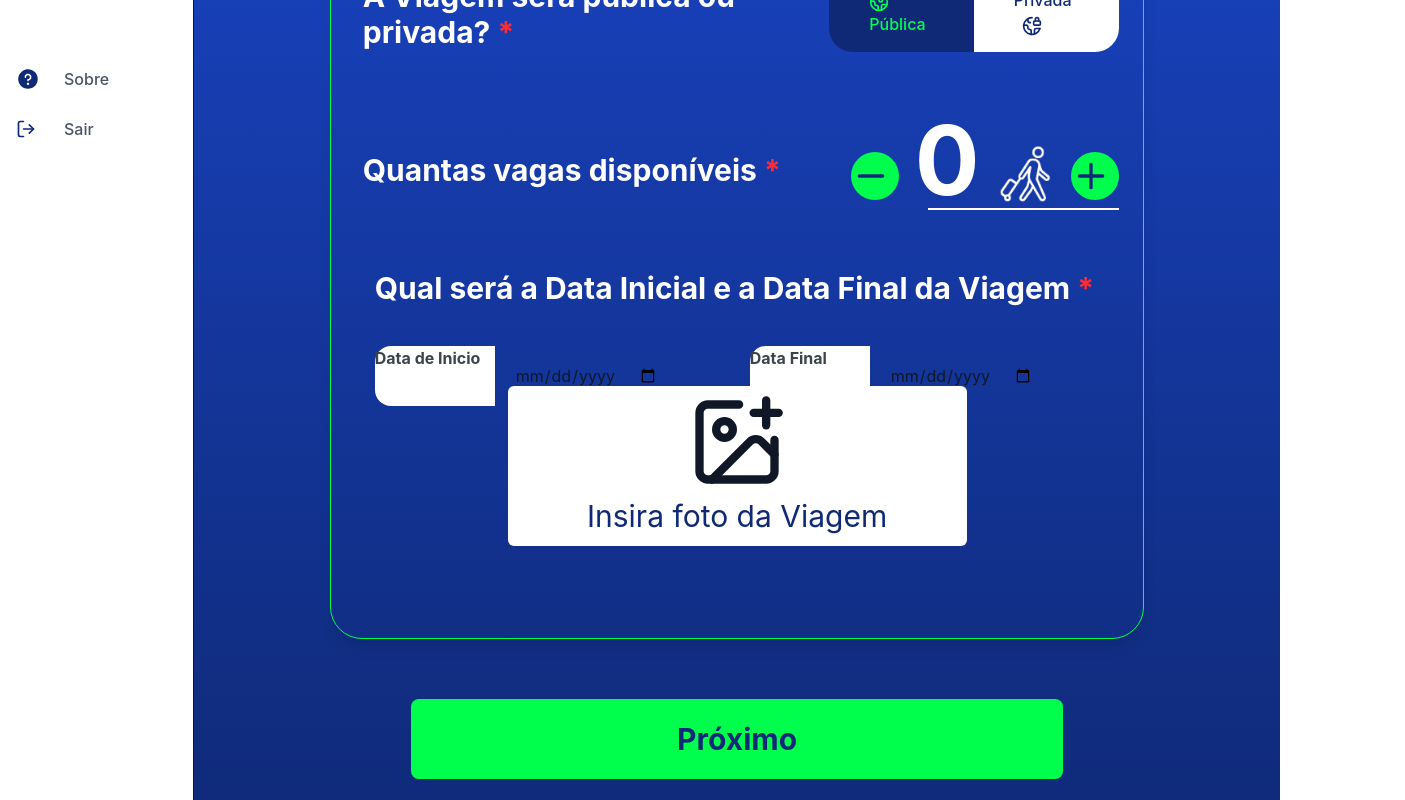
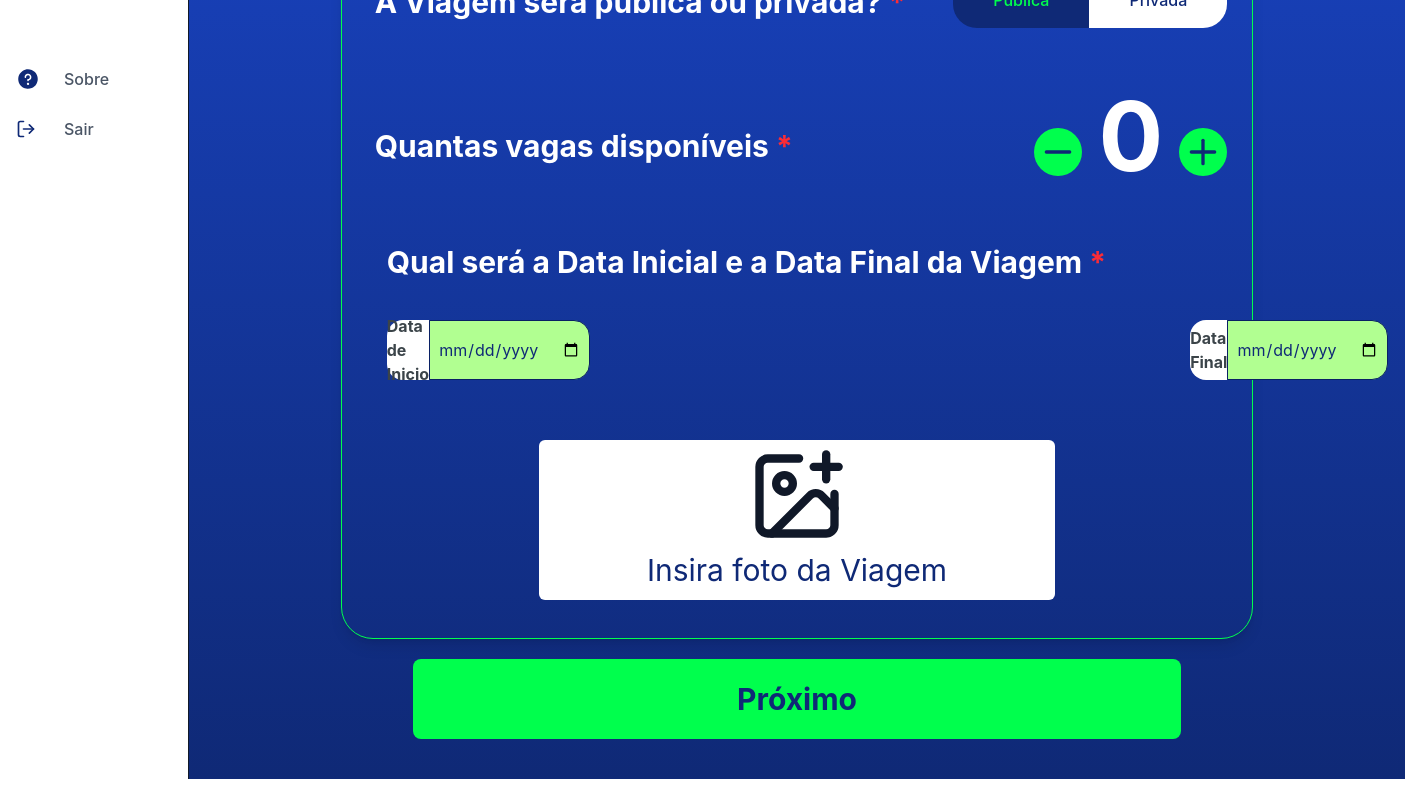
Before and after one commit to florgust/frontend-globix, a Next.js app: page /create_trip in a window 1280 px wide. Shown: the part 480-1280 px from the top of the page, 1405 px wide, since content can reach past the window. After the commit the page ends 1259 px from the top, so only its background shows below. Built offline with nearby package versions, Linux system fonts and the light colour scheme.

Commit message:
SCRUM-86: Integrando tela de criaçãod e viagem

```diff
--- a/src/app/create_trip/page.tsx
+++ b/src/app/create_trip/page.tsx
@@ -2,78 +2,90 @@
 import { HeaderPages } from '@/components/ui/header';
 import SidebarMenu from '@/components/ui/SidebarMenu';
 import React, { useState } from 'react';
-import { Earth, EarthLock, ImagePlus, Minus, Plus } from 'lucide-react';
-import { useRouter } from "next/navigation";
+import { ImagePlus, Minus, Plus } from 'lucide-react';
+import { useRouter } from "next/navigation"; // Importa o useRouter
 import DatePickerHtml from '@/components/ui/DatePickerHtml';
-import axios from 'axios';
+import api from "@/utils/axios"; // Importa o axios configurado
 
 export default function CreateTripPage() {
     const [selectedOption, setSelectedOption] = useState("public");
     const [count, setCount] = useState(0);
-    const [tripName, setTripName] = useState('');
-    const [description, setDescription] = useState('');
-    const [startDate, setStartDate] = useState('');
-    const [endDate, setEndDate] = useState('');
-    const [imageFile, setImageFile] = useState<File | null>(null);
+    const [tripName, setTripName] = useState("");
+    const [tripDescription, setTripDescription] = useState("");
+    const [startDate, setStartDate] = useState("");
+    const [endDate, setEndDate] = useState("");
     const router = useRouter();
 
-    const handleSubmit = async () => {
+    const handleCreateTrip = async () => {
+        if (!tripName || !tripDescription || !startDate || !endDate || count <= 0) {
+            alert("Preencha todos os campos obrigatórios antes de prosseguir.");
+            return;
+        }
+
+        const payload = {
+            nome: tripName,
+            descricao: tripDescription,
+            dataInicio: startDate,
+            dataFim: endDate,
+            criadorId: 1, // Substitua pelo ID do criador autenticado
+            tipo: selectedOption === "public" ? "publica" : "privada",
+            quantidadeParticipante: count,
+        };
+
         try {
-            // Exemplo sem upload de imagem
-            await axios.post("http://localhost:3000/trip", {
-                nome: tripName,
-                descricao: description,
-                status: selectedOption,
-                qtd_vagas: count,
-                data_inicio: startDate,
-                data_fim: endDate
-            });
-
-            router.push("/travel_location"); // Redireciona após criação
+            await api.post('/viagem', payload);
+            alert("Viagem criada com sucesso!");
+            router.push("/travel_location"); // Redireciona para a próxima página
         } catch (error) {
             console.error("Erro ao criar viagem:", error);
+            alert("Ocorreu um erro ao criar a viagem. Tente novamente.");
         }
     };
 
     return (
-        <div className="flex min-h-screen bg-gradient-to-b from-[#1C4CDC] to-[#0F2976]">
+        <div className="flex min-h-screen bg-gradient-to-b from-[#1C4CDC] to-[#0F2976] ">
             <SidebarMenu />
+
             <div className="flex flex-col items-center w-full bg-gradient-to-b from-[#1C4CDC] to-[#0F2976]">
                 <HeaderPages />
                 <h1 className="font-bold text-4xl text-left text-white w-full pl-22 mt-2">Criar Viagem</h1>
                 <div className='flex flex-col items-center w-9/10 border border-white mt-3' />
 
                 <div className="flex flex-col items-center w-3/4 h-230 mt-8 p-4 border border-[#00FF4D] rounded-4xl shadow-lg">
+
                     <div className="relative w-[98%]">
-                        {/* Nome da viagem */}
-                        <label className="absolute left-4 top-6 text-[#3B4449] text-1xl font-bold">
+                        <label
+                            htmlFor="nome-viagem"
+                            className="absolute left-4 top-6 text-[#3B4449] text-1xl font-bold"
+                        >
                             Nome da Viagem <span className="text-red-500">*</span>
                         </label>
                         <input
                             type="text"
+                            id="nome-viagem"
+                            placeholder="Digite o nome da viagem"
                             value={tripName}
                             onChange={(e) => setTripName(e.target.value)}
-                            placeholder="Digite o nome da viagem"
                             className="w-full h-20 px-4 pt-7 py-2 mt-5 rounded-xl bg-white outline-none"
                         />
 
-                        {/* Descrição */}
-                        <label className="absolute left-4 top-32 text-[#3B4449] text-1xl font-bold">
+                        <label
+                            htmlFor="descricao-viagem"
+                            className="absolute left-4 top-32 text-[#3B4449] text-1xl font-bold"
+                        >
                             Descrição da Viagem <span className="text-red-500">*</span>
                         </label>
                         <input
                             type="text"
-                            value={description}
-                            onChange={(e) => setDescription(e.target.value)}
+                            id="descricao-viagem"
                             placeholder="Digite a descrição da viagem"
+                            value={tripDescription}
+                            onChange={(e) => setTripDescription(e.target.value)}
                             className="w-full h-20 px-4 pt-7 py-2 mt-5 rounded-xl bg-white outline-none"
                         />
 
-                        {/* Pública/Privada */}
                         <div className="flex items-center w-full mt-5 justify-between">
-                            <h1 className='font-bold text-3xl text-left text-white mt-5 pl-2'>
-                                A Viagem será pública ou privada? <span className="text-red-500">*</span>
-                            </h1>
+                            <h1 className='font-bold text-3xl text-left text-white mt-5 pl-2'>A Viagem será pública ou privada? <span className="text-red-500">*</span></h1>
 
                             <div className="flex mt-4">
                                 <label className="flex items-center">
@@ -82,11 +94,12 @@ export default function CreateTripPage() {
                                         name="visibility"
                                         value="public"
                                         className="hidden"
-                                        checked={selectedOption === "public"}
                                         onChange={() => setSelectedOption("public")}
                                     />
-                                    <span className={`px-10 py-4 rounded-tl-3xl rounded-bl-3xl font-medium cursor-pointer ${selectedOption === "public" ? "bg-[#0F2976] text-[#00FF4D]" : "bg-white text-[#0F2976]"}`}>
-                                        <Earth className="inline-block mr-2 w-5 h-5" />
+                                    <span
+                                        className={`px-10 py-4 rounded-tl-3xl rounded-bl-3xl font-medium cursor-pointer ${selectedOption === "public" ? "bg-[#0F2976] text-[#00FF4D]" : "bg-white text-[#0F2976]"
+                                            }`}
+                                    >
                                         Pública
                                     </span>
                                 </label>
@@ -97,91 +110,74 @@ export default function CreateTripPage() {
                                         name="visibility"
                                         value="private"
                                         className="hidden"
-                                        checked={selectedOption === "private"}
                                         onChange={() => setSelectedOption("private")}
                                     />
-                                    <span className={`px-10 py-4 rounded-tr-3xl rounded-br-3xl font-medium cursor-pointer ${selectedOption === "private" ? "bg-[#0F2976] text-[#00FF4D]" : "bg-white text-[#0F2976]"}`}>
+                                    <span
+                                        className={`px-10 py-4 rounded-tr-3xl rounded-br-3xl font-medium cursor-pointer ${selectedOption === "private" ? "bg-[#0F2976] text-[#00FF4D]" : "bg-white text-[#0F2976]"
+                                            }`}
+                                    >
                                         Privada
-                                        <EarthLock className="inline-block ml-2 w-5 h-5" />
                                     </span>
                                 </label>
                             </div>
                         </div>
 
-                        {/* Quantidade de vagas */}
                         <div className="flex items-center justify-between w-full mt-15">
-                            <h1 className='font-bold text-3xl text-left text-white mt-5 pl-2'>
-                                Quantas vagas disponíveis <span className="text-red-500">*</span>
-                            </h1>
+                            <h1 className='font-bold text-3xl text-left text-white mt-5 pl-2'>Quantas vagas disponíveis <span className="text-red-500">*</span></h1>
 
                             <div className="flex justify-center gap-4">
                                 <button
                                     onClick={() => setCount((prev) => Math.max(prev - 1, 0))}
-                                    className="w-12 h-12 mt-10 bg-[#00FF4D] rounded-full hover:bg-green-600"
+                                    className="flex items-center justify-center w-12 h-12 mt-10 bg-[#00FF4D] text-white text-4xl font-bold rounded-full cursor-pointer hover:bg-green-600"
                                 >
                                     <Minus className='w-10 h-10 text-[#0F2976]' />
                                 </button>
 
                                 <span className="text-8xl text-white font-bold">{count}</span>
 
-                                <img src='../images-home_page/walking.png' className='w-15 h-15 mt-8' />
-
                                 <button
                                     onClick={() => setCount((prev) => prev + 1)}
-                                    className="w-12 h-12 mt-10 bg-[#00FF4D] rounded-full hover:bg-green-600"
+                                    className="flex items-center justify-center w-12 h-12 mt-10 bg-[#00FF4D] text-white font-bold rounded-full cursor-pointer hover:bg-green-600"
                                 >
                                     <Plus className='w-10 h-10 text-[#0F2976]' />
                                 </button>
                             </div>
                         </div>
 
-                        {/* Datas */}
-                        <div className="w-[25%] ml-auto border-t border-1 border-white justify-between"></div>
-
                         <h1 className="font-bold text-3xl text-left text-white mt-15 pl-5 w-full">
-                            Qual será a Data Inicial e a Data Final da Viagem <span className="text-red-500">*</span>
-                        </h1>
+                            Qual será a Data Inicial e a Data Final da Viagem <span className="text-red-500">*</span></h1>
 
                         <div className="flex mt-10 h-15">
-                            <p className='bg-white w-30 rounded-tl-2xl rounded-bl-2xl font-bold text-[#3B4449] ml-5'>Data de Inicio</p>
-                            <input
-                                type="date"
-                                value={startDate}
-                                onChange={(e) => setStartDate(e.target.value)}
-                                className="ml-2 px-3 py-2 rounded-md"
-                            />
-
-                            <p className='bg-white w-30 rounded-tl-2xl rounded-bl-2xl font-bold text-[#3B4449] ml-20'>Data Final</p>
-                            <input
-                                type="date"
-                                value={endDate}
-                                onChange={(e) => setEndDate(e.target.value)}
-                                className="ml-2 px-3 py-2 rounded-md"
-                            />
+                            <p className='flex items-center justify-center bg-white w-30 rounded-tl-2xl rounded-bl-2xl font-bold text-[#3B4449] ml-5'>Data de Inicio</p>
+                            <DatePickerHtml onChange={(date) => setStartDate(date)} />
+                            <p className='flex items-center justify-center bg-white w-30 rounded-tl-2xl rounded-bl-2xl font-bold text-[#3B4449] ml-150'>Data Final</p>
+                            <DatePickerHtml onChange={(date) => setEndDate(date)} />
                         </div>
 
-                        {/* Imagem */}
                         <div className="w-full flex flex-col relative items-center justify-center mt-15">
                             <div className='absolute bg-white w-3/5 h-40 rounded-md'></div>
-                            <ImagePlus className='absolute w-25 h-25 mb-12'/>
-                            <label htmlFor="file-upload" className="absolute mt-25 text-[#0F2976] text-3xl cursor-pointer">
+
+                            <ImagePlus className='absolute w-25 h-25 mb-12' />
+
+                            <label
+                                htmlFor="file-upload"
+                                className="absolute mt-25 text-[#0F2976] text-3xl cursor-pointer"
+                            >
                                 Insira foto da Viagem
                             </label>
                             <input
                                 type="file"
                                 id="file-upload"
-                                onChange={(e) => setImageFile(e.target.files?.[0] || null)}
-                                className="hidden"
+                                className="block text-sm file:h-40 file:w-full file:mr-4 file:py-6 file:px-4 file:rounded-lg file:border-0 file:text-sm file:font-semibold file:bg-white file:text-white"
                             />
                         </div>
                     </div>
                 </div>
 
-                {/* Botão de submit */}
-                <div className='w-full flex flex-col items-center justify-center mt-15'>
+                <div className='w-full flex flex-col items-center justify-center mt-15 mt-15'>
                     <button
-                        onClick={handleSubmit}
-                        className="bg-[#00FF4D] text-[#0F2976] font-bold text-2xl rounded-lg w-3/5 h-20 text-3xl cursor-pointer"
+                        onClick={handleCreateTrip}
+                        className="absolute bg-[#00FF4D] text-[#0F2976] font-bold text-2xl rounded-lg w-3/5 h-20 text-3xl cursor-pointer"
                     >
                         Próximo
                     </button>
@@ -190,5 +186,5 @@ export default function CreateTripPage() {
                 <div className='flex flex-col items-center mt-20' />
             </div>
         </div>
-    );
+    )
 }
--- a/src/components/ui/DatePickerHtml.tsx
+++ b/src/components/ui/DatePickerHtml.tsx
@@ -1,15 +1,25 @@
 import React, { useState } from "react";
 
-export default function DatePickerHtml() {
+interface DatePickerHtmlProps {
+  onChange: (date: string) => void; // Define o tipo da propriedade onChange
+}
+
+export default function DatePickerHtml({ onChange }: DatePickerHtmlProps) {
   const [selectedDate, setSelectedDate] = useState("");
 
+  const handleDateChange = (e: React.ChangeEvent<HTMLInputElement>) => {
+    const date = e.target.value;
+    setSelectedDate(date);
+    onChange(date); // Chama a função passada como propriedade
+  };
+
   return (
-    <div className="">
+    <div>
       <input
         type="date"
         id="meeting-date"
         value={selectedDate}
-        onChange={(e) => setSelectedDate(e.target.value)}
+        onChange={handleDateChange}
         className="w-full h-full p-2 bg-[#B1FF91] border border-[#092064] text-[#0F2976] rounded-tr-2xl rounded-br-2xl"
       />
     </div>
```
